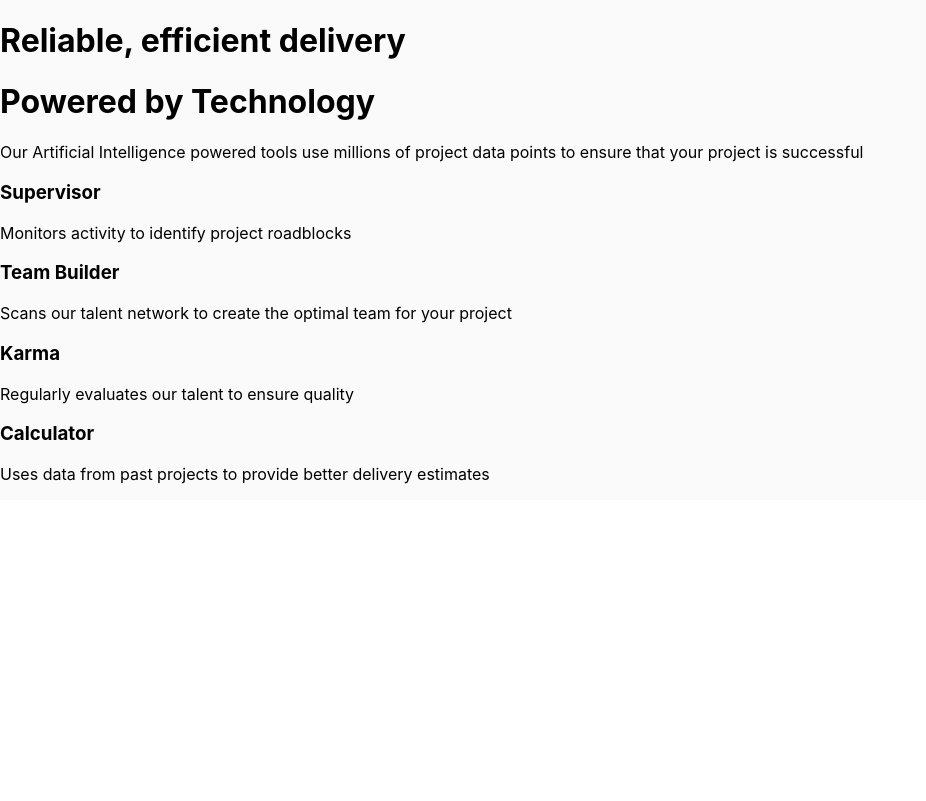
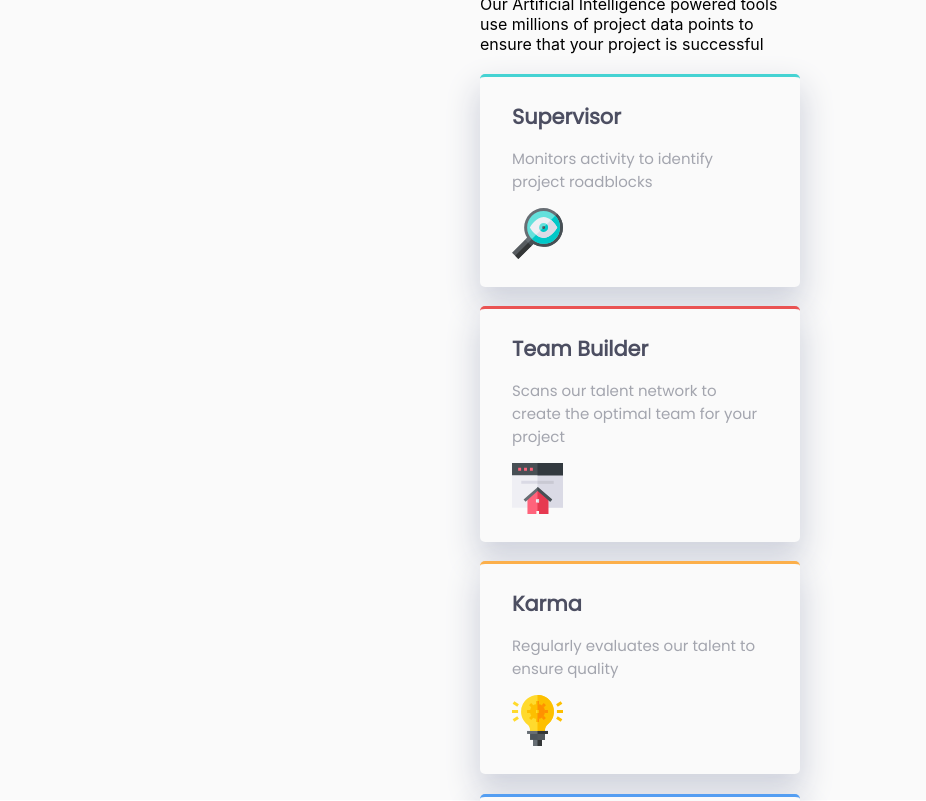
Before and after one commit to rainof/four-card-feature-project, a React (Create React App) app: page / in a window 1280 px wide. Shown: the top 801 px of the page, without its empty margins (0-926 px from the left). Built offline with nearby package versions, Linux system fonts and the light colour scheme.

Commit message:
update: modify the styling of boxes

```diff
--- a/src/App.js
+++ b/src/App.js
@@ -1,7 +1,20 @@
+import React from 'react';
 import './App.scss';
+
+import supervisorIcon from './assets/images/icon-supervisor.svg';
+import teamBuilderIcon from './assets/images/icon-team-builder.svg';
+import karmaIcon from './assets/images/icon-karma.svg';
+import calculatorIcon from './assets/images/icon-calculator.svg';
 
 function App({data}) {
   const {title, support, description, topics} = data;
+
+  const image_files = [
+    supervisorIcon,
+    teamBuilderIcon,
+    karmaIcon,
+    calculatorIcon
+  ];
 
   return (
     <div className="app">
@@ -11,10 +24,14 @@ function App({data}) {
         <p>{description}</p>
       </header>
       <section className="topic_box">
-        {topics.map((topic) => (
-          <div>
-            <h3>{topic.name}</h3>
+        {topics.map((topic, index) => (
+          <div key={index} className={`sub_topic sub_topic-${index % image_files.length}`}>
+            <div className="topic_name">{topic.name}</div>
             <p>{topic.description}</p>
+            <img
+              src={image_files[index % image_files.length]}
+              alt={`icon-${index + 1}`}
+            />
           </div>
         ))}
       </section>
--- a/src/App.scss
+++ b/src/App.scss
@@ -5,6 +5,7 @@ $primary-blue: hsl(212, 86%, 64%);
 $neutral-very-dark-blue: hsl(234, 12%, 34%);
 $neutral-grayish-blue: hsl(229, 6%, 66%);
 $neutral-very-light-gray: hsl(0, 0%, 98%);
+$shadow: hsl(226, 16%, 84%);
 
 $font-family: 'Poppins', sans-serif;
 $font-weight-200: 200;
@@ -13,7 +14,64 @@ $font-weight-600: 600;
 $font-size: 15px;
 
 #root {
-    background-color: hsl(0, 0%, 98%);
-    height: auto;
+    background-color: $neutral-very-light-gray;
+    height: 100vh;
     display: flex;
+    justify-content: center;
+    align-items: center;
 }
+
+.app {
+    width: 20rem;
+
+    .app_header {
+
+    }
+
+    .topic_box {
+
+
+        .sub_topic {
+            border-radius: 5px;
+            padding: 1.5rem 2rem;
+            margin: 1.2rem 0;
+            background-color: $neutral-very-light-gray;
+            box-shadow: 0 1rem 2rem .2rem $shadow;
+        }
+
+        .topic_name {
+            font-size: 1.3rem;
+            font-family: $font-family;
+            font-weight: $font-weight-600;
+            color: $neutral-very-dark-blue;
+        }
+
+        .sub_topic p {
+            font-size: $font-size;
+            font-family: $font-family;
+            font-weight: $font-weight-400;
+            color: $neutral-grayish-blue;
+        }
+
+        .sub_topic img {
+            width: 20%;
+        }
+
+        .sub_topic-0 {
+            border-top: 3px solid $primary-cyan;
+        }
+
+        .sub_topic-1 {
+            border-top: 3px solid $primary-red;
+        }
+
+        .sub_topic-2 {
+            border-top: 3px solid $primary-orange;
+        }
+
+        .sub_topic-3 {
+            border-top: 3px solid $primary-blue;
+        }
+
+    }
+}
```
